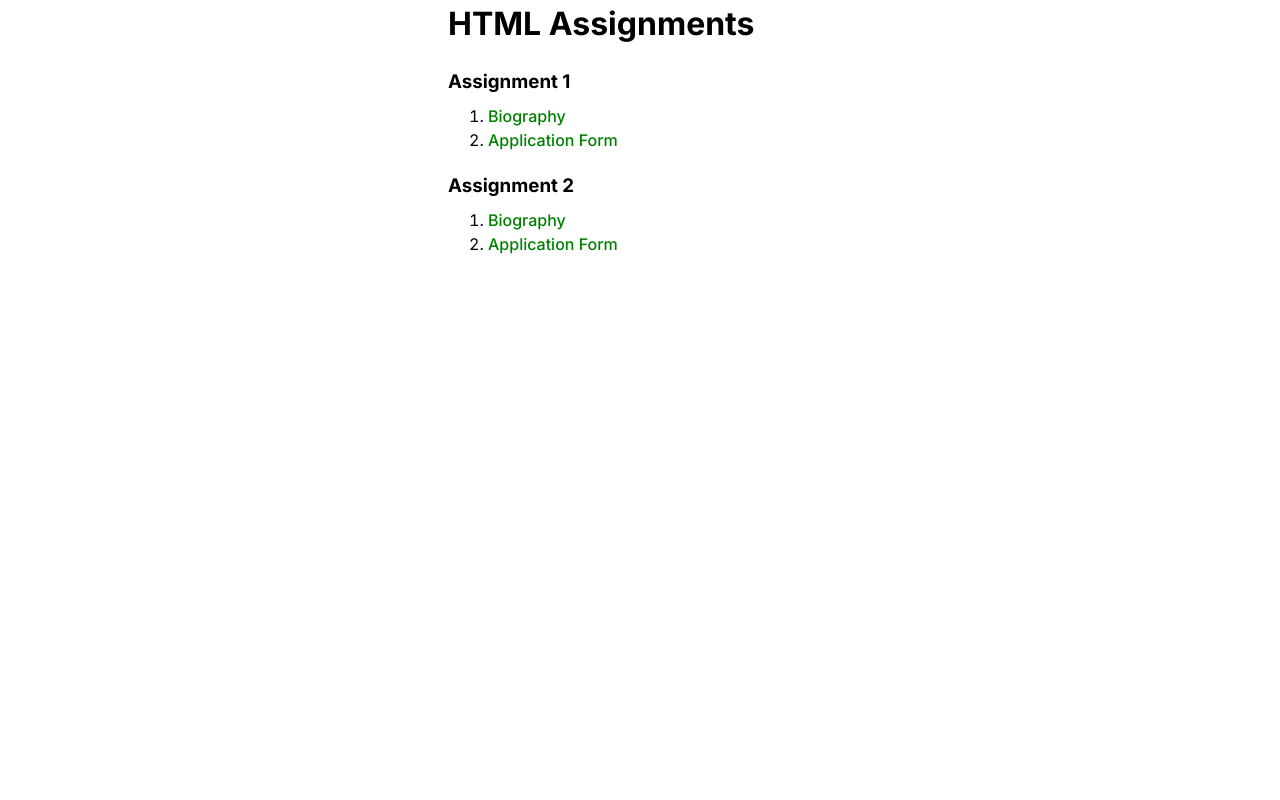
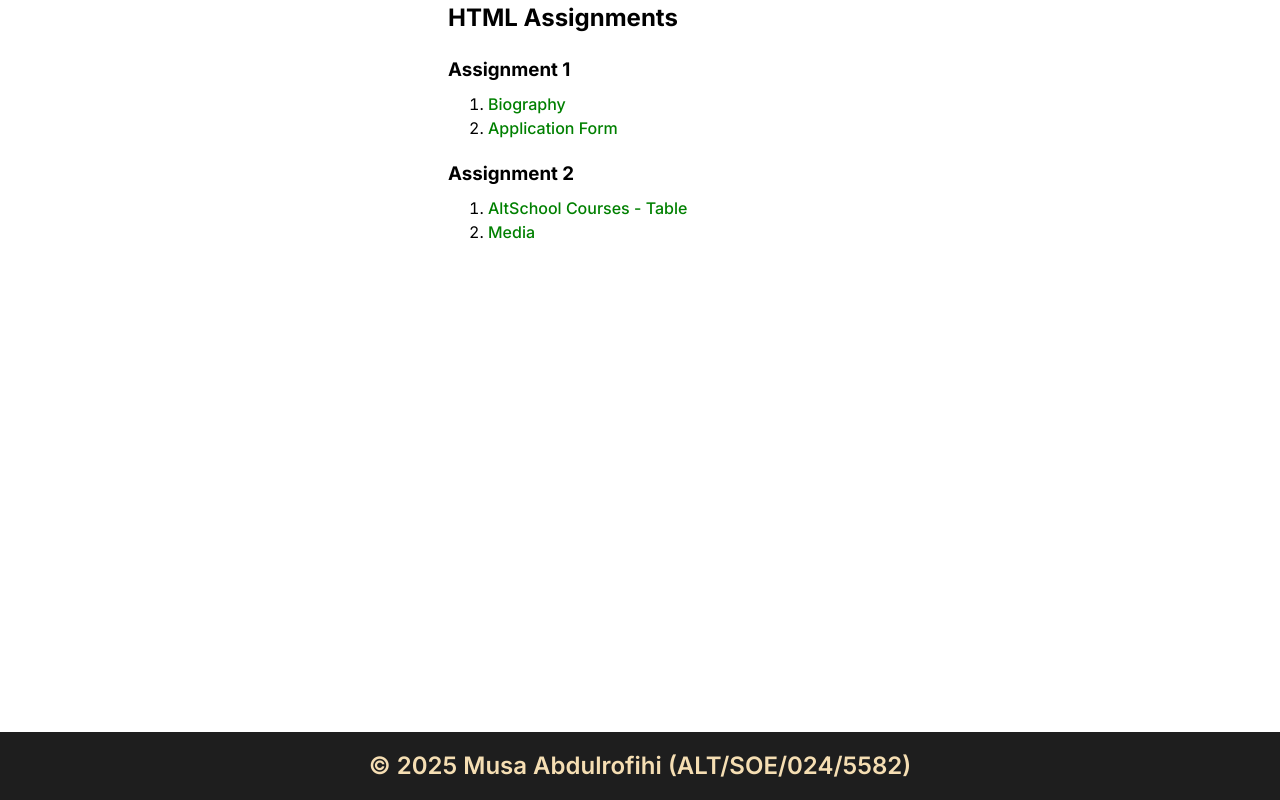
Before and after one commit to abu-bilaall/altschool-html-assignments, a plain HTML site: page index.html in a window 1280 px wide. Drawn offline with Linux system fonts and the light colour scheme.

Commit message:
Add name and AltSchool ID as footer

```diff
--- a/index.css
+++ b/index.css
@@ -66,8 +66,10 @@ h6 {
 body {
     font-family: "Inter", system-ui, -apple-system, BlinkMacSystemFont, 'Segoe UI',
     Roboto, Oxygen, Ubuntu, Cantarell, 'Open Sans', 'Helvetica Neue', sans-serif;
-    width: 30vw;
-    margin: 0 auto;
+
+    display: flex;
+    flex-direction: column;
+    height: 100vh;
 }
 
 h3 {
@@ -84,3 +86,18 @@ a {
     text-align: center;
     margin: 16px 0;
 }
+
+main {
+    width: 30vw;
+    margin: 0 auto;
+}
+
+footer {
+    margin-top: auto;
+    padding: 16px;
+    color: wheat;
+    background-color: #1e1e1e;
+    font-weight: 600;
+    font-size: 1.5rem;
+    text-align: center;
+}
--- a/index.html
+++ b/index.html
@@ -11,8 +11,8 @@
     <title>HTML Assignments</title>
 </head>
 <body>
-    <h1>HTML Assignments</h1>
-
+    <main>
+        <h2>HTML Assignments</h2>
         <section class="ass-01">
             <h3>Assignment 1</h3>
             <ol>
@@ -20,13 +20,15 @@
                 <li><a href="./ass-01/form.html">Application Form</a></li>
             </ol>
         </section>
-
         <section class="ass-02">
             <h3>Assignment 2</h3>
             <ol>
-            <li><a href="./ass-01/index.html">Biography</a></li>
-            <li><a href="./ass-01/form.html">Application Form</a></li>
+                <li><a href="./ass-02/table.html">AltSchool Courses - Table</a></li>
+                <li><a href="./ass-02/media.html">Media</a></li>
             </ol>
         </section>
+    </main>
+
+    <footer>&copy; 2025 Musa Abdulrofihi (ALT/SOE/024/5582)</footer>
 </body>
 </html>
```
Lines whose indentation alone changed are shown as unchanged.
